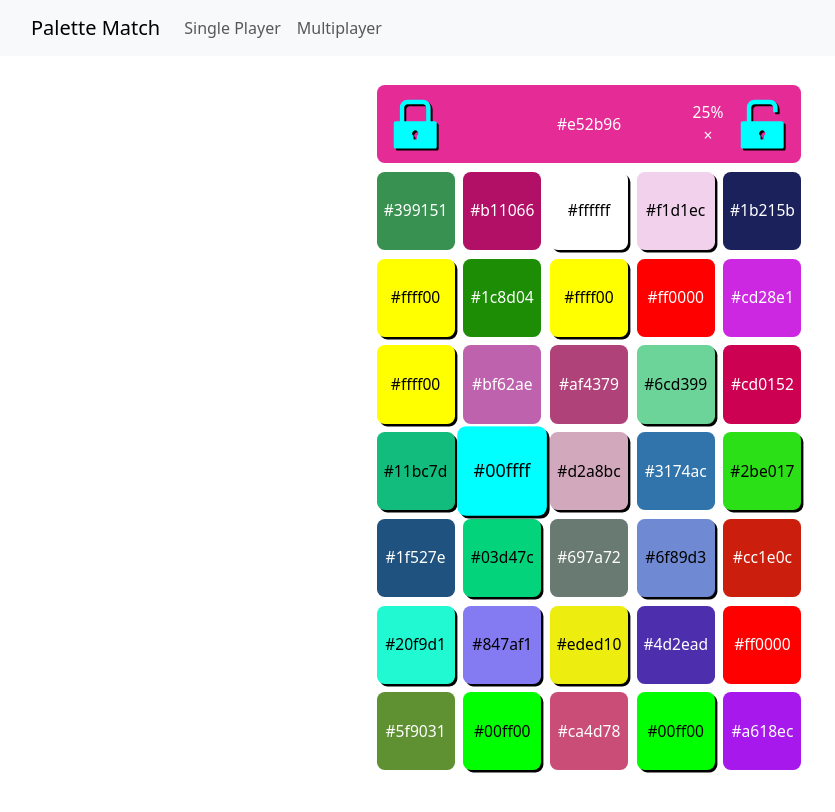
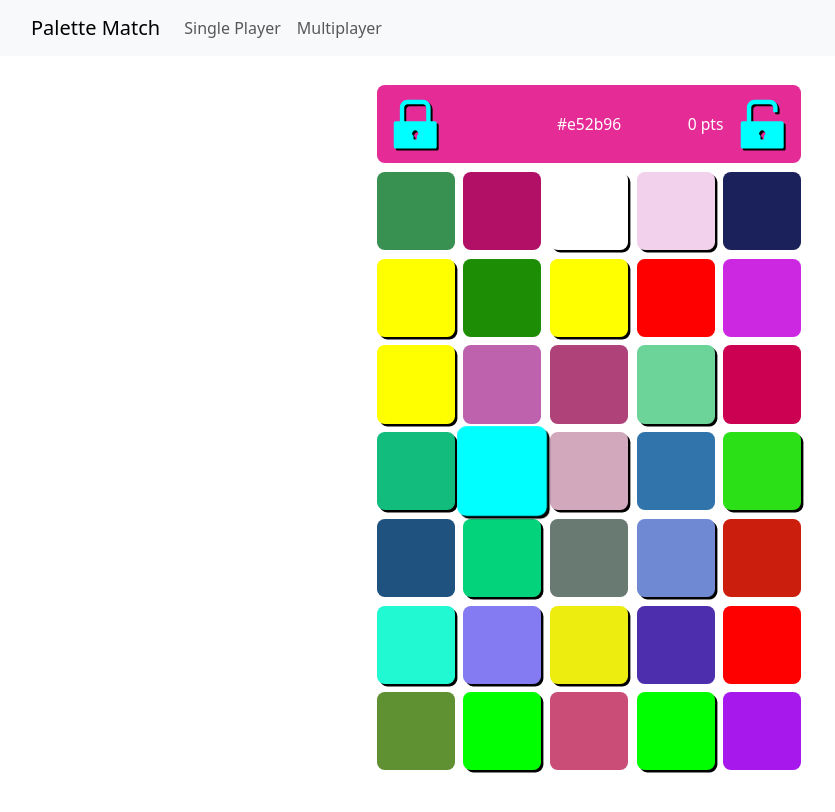
Before and after one commit to AntonioMolteni/PaletteMatchReact, a React (Create React App) app in the folder frontend/: page /single-player in a window 1280 px wide. Shown: the top 812 px of the page, without its empty margins (51-886 px from the left). Built offline with nearby package versions, Linux system fonts and the light colour scheme.

Commit message:
Score Updated

```diff
--- a/frontend/src/components/Cell.js
+++ b/frontend/src/components/Cell.js
@@ -28,7 +28,7 @@ function Cell({ square, index, player, cellSize }) {
 
     return (
         <div key={index} className={cellClassName} style={{ backgroundColor: square.color, boxShadow: `0.15rem 0.15rem 0px ${getLuminance(square.color) > 0.5 ? 'black' : 'white'}` }}>
-            {hex}
+            {/* {hex} */}
         </div>
     );
 }
--- a/frontend/src/components/InfoBar.js
+++ b/frontend/src/components/InfoBar.js
@@ -50,9 +50,9 @@ function InfoBar({ playerSessionId, currentPlayerSessionId, currentPlayerUsernam
 
                 <div className="column" style={{ flexDirection: 'row', justifyContent: 'end' }}>
                     <div className="cell-text" style={{ color: textColor }}>
-                        {playerPercentage}%
-                        <br />
-                        {playerScore === '0' ? '×' : playerScore}
+                        {/* {playerPercentage}% */}
+                        {/* <br /> */}
+                        {playerScore} pts
                     </div>
 
                     <LockButton
--- a/frontend/src/components/SinglePlayer.js
+++ b/frontend/src/components/SinglePlayer.js
@@ -186,7 +186,7 @@ function SinglePlayer() {
 
   // Calculate player score
   function calculatePlayerScore(playerPercentage) {
-    return (Math.max(0, playerPercentage - 89.9)**2).toFixed(0)
+    return (Math.max(0, (playerPercentage - 80)/2)**2).toFixed(0)
   }
 
 
```
Also changed, not shown: 13 other files (tests, documents, lock files or other folders).
